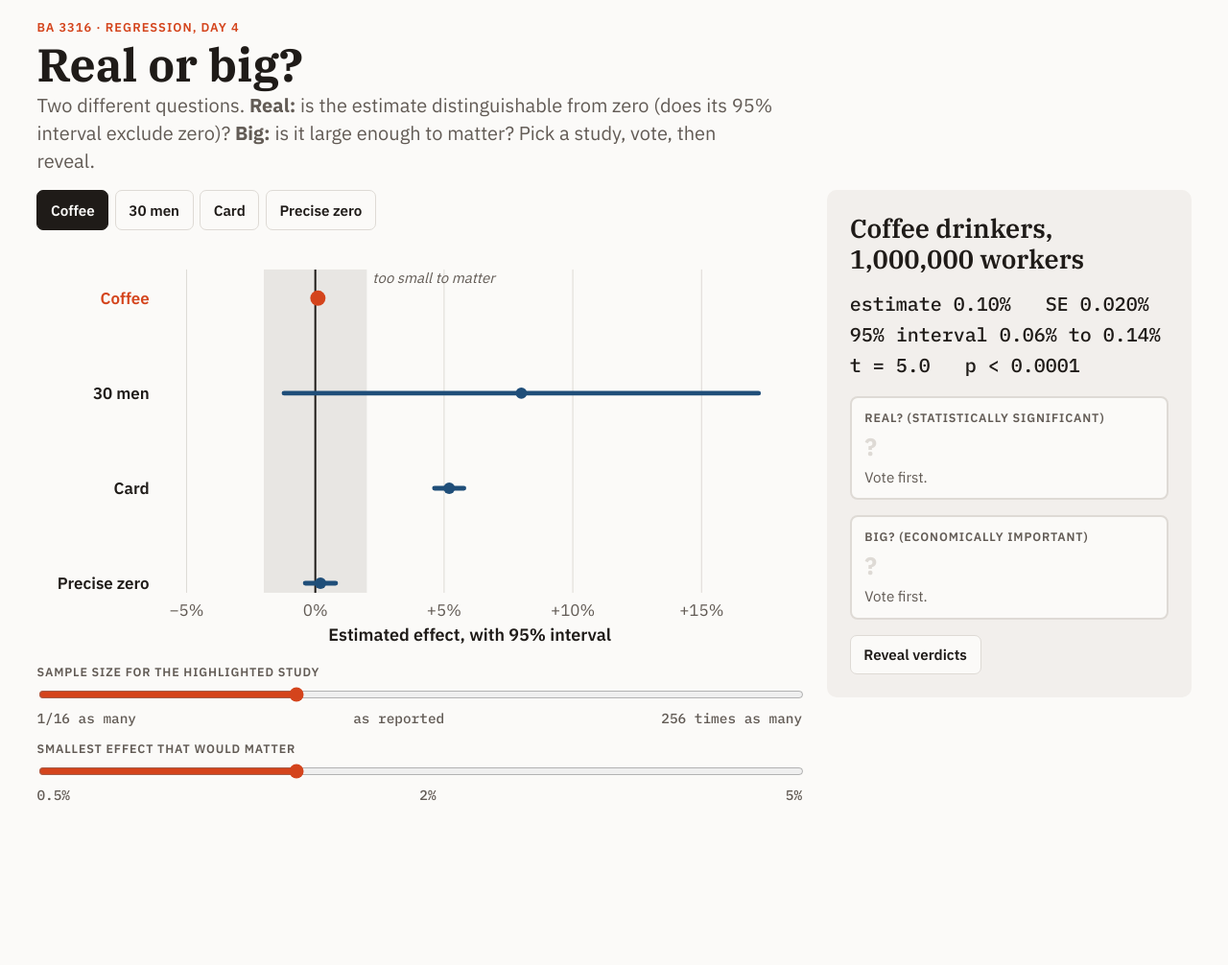
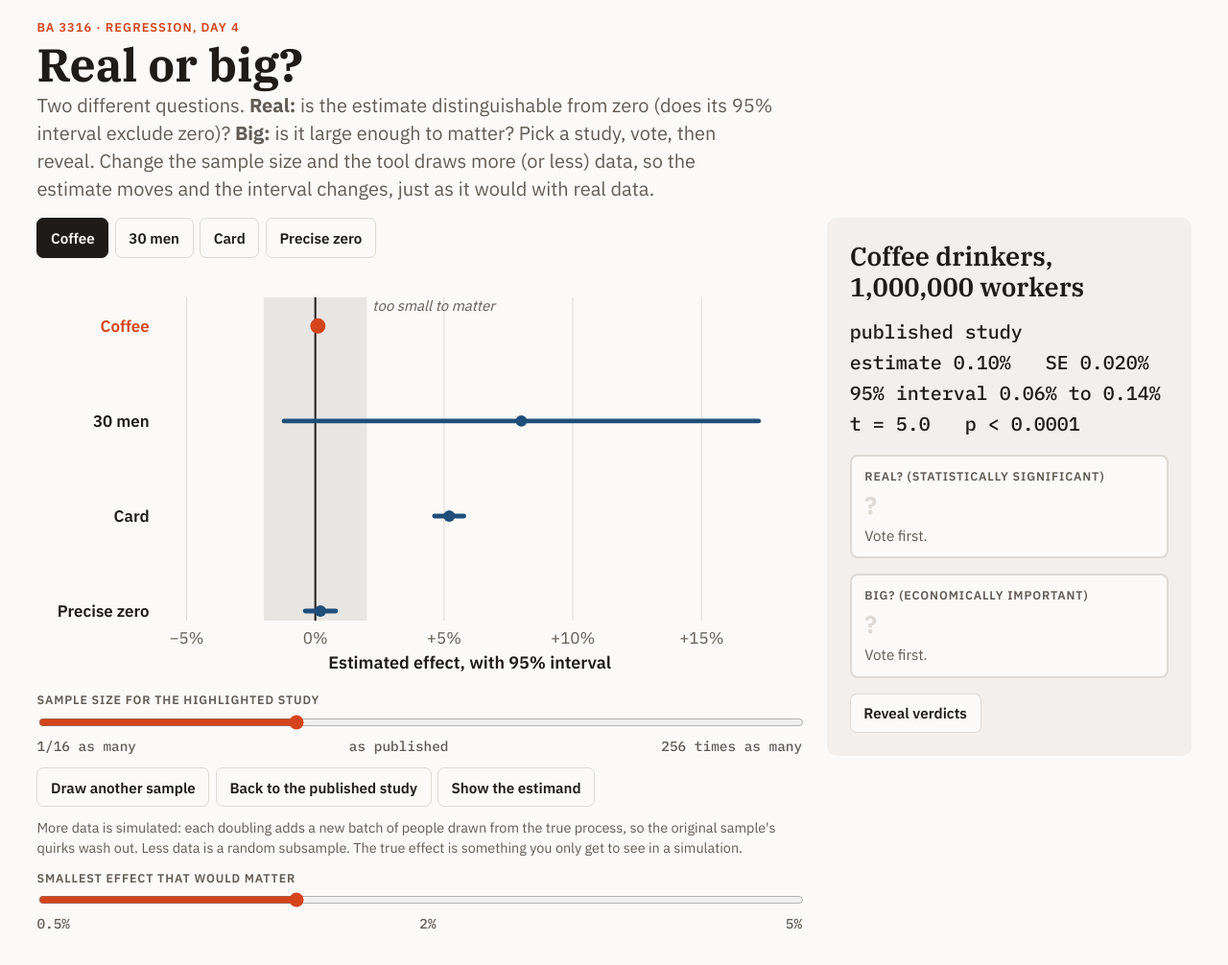
Before and after one commit to abbicormier/abbicormier.github.io, a Jekyll site: the page ba3316-fall2026/real-or-big/index.html, which Jekyll copies as it is, in a window 1280 px wide. Shown: the whole page at 96% size. Built offline with Jekyll 4.4.1, drawn with Linux system fonts in a browser that asks for light colours; before the commit the page ends 900 px from its top, so only the background shows below that.

Commit message:
Simulate new data in the Real or Big sample-size slider
The slider used to hold each estimate fixed and shrink only the standard
error. It now draws more (or less) data from a stated true effect, so the
estimate moves as the sample grows, the way it would with real data. Adds
Draw another sample, Back to the published study, and Show the estimand.

Co-Authored-By: Claude Opus 5.5 <noreply@anthropic.com>

```diff
--- a/ba3316-fall2026/real-or-big/index.html
+++ b/ba3316-fall2026/real-or-big/index.html
@@ -84,6 +84,9 @@ svg { width: 100%; height: auto; display: block; }
 .ci { stroke: var(--ci); stroke-width: 5; stroke-linecap: round; }
 .ci.sel { stroke: var(--sel); stroke-width: 7; }
 .est { fill: var(--ci); } .est.sel { fill: var(--sel); }
+.truth { stroke: var(--ink); stroke-width: 2.5; stroke-dasharray: 4 3; }
+.truth-label { fill: var(--muted); font-family: var(--font-body); font-size: 14px; font-style: italic; }
+.note { margin: 0; font-size: 0.9rem; color: var(--muted); }
 .row-label { fill: var(--ink); font-family: var(--font-body); font-size: 17px; font-weight: 600; }
 .row-label.sel { fill: var(--sel); }
 .hit { fill: transparent; cursor: pointer; }
@@ -94,7 +97,7 @@ svg { width: 100%; height: auto; display: block; }
   <header>
     <span class="eyebrow">BA 3316 · Regression, Day 4</span>
     <h1>Real or big?</h1>
-    <p class="lede">Two different questions. <b>Real:</b> is the estimate distinguishable from zero (does its 95% interval exclude zero)? <b>Big:</b> is it large enough to matter? Pick a study, vote, then reveal.</p>
+    <p class="lede">Two different questions. <b>Real:</b> is the estimate distinguishable from zero (does its 95% interval exclude zero)? <b>Big:</b> is it large enough to matter? Pick a study, vote, then reveal. Change the sample size and the tool draws more (or less) data, so the estimate moves and the interval changes, just as it would with real data.</p>
   </header>
 
   <section class="board">
@@ -104,8 +107,14 @@ svg { width: 100%; height: auto; display: block; }
       <div class="slider">
         <label class="label" for="nmult">Sample size for the highlighted study</label>
         <input type="range" id="nmult" min="-4" max="8" step="1" value="0">
-        <div class="slider-row"><span>1/16 as many</span><span id="nmult-val">as reported</span><span>256 times as many</span></div>
+        <div class="slider-row"><span>1/16 as many</span><span id="nmult-val">as published</span><span>256 times as many</span></div>
       </div>
+      <div class="row">
+        <button type="button" id="redraw">Draw another sample</button>
+        <button type="button" id="published">Back to the published study</button>
+        <button type="button" id="truth" aria-pressed="false">Show the estimand</button>
+      </div>
+      <p class="note">More data is simulated: each doubling adds a new batch of people drawn from the true process, so the original sample's quirks wash out. Less data is a random subsample. The true effect is something you only get to see in a simulation.</p>
       <div class="slider">
         <label class="label" for="thresh">Smallest effect that would matter</label>
         <input type="range" id="thresh" min="0.5" max="5" step="0.5" value="2">
@@ -137,14 +146,54 @@ svg { width: 100%; height: auto; display: block; }
   "use strict";
   var NS = "http://www.w3.org/2000/svg";
   var $ = function (id) { return document.getElementById(id); };
-  // Estimates and standard errors in percent.
+  // Published estimates and standard errors in percent. `truth` is the estimand the simulation draws
+  // new data from (both return-to-school studies share one); `seed` fixes each study's default draws.
   var STUDIES = [
-    { id: "coffee", short: "Coffee", name: "Coffee drinkers, 1,000,000 workers", b: 0.1, se: 0.02 },
-    { id: "small", short: "30 men", name: "Return to school, a study of 30 men", b: 8.0, se: 4.7 },
-    { id: "card", short: "Card", name: "Return to school, Card's 3,010 men", b: 5.2, se: 0.29 },
-    { id: "zero", short: "Precise zero", name: "Office plants and pay, 200,000 workers", b: 0.2, se: 0.3 }
+    { id: "coffee", short: "Coffee", name: "Coffee drinkers, 1,000,000 workers", b: 0.1, se: 0.02, truth: 0.1, seed: 11 },
+    { id: "small", short: "30 men", name: "Return to school, a study of 30 men", b: 8.0, se: 4.7, truth: 5.2, seed: 23 },
+    { id: "card", short: "Card", name: "Return to school, Card's 3,010 men", b: 5.2, se: 0.29, truth: 5.2, seed: 37 },
+    { id: "zero", short: "Precise zero", name: "Office plants and pay, 200,000 workers", b: 0.2, se: 0.3, truth: 0.0, seed: 41 }
   ];
-  var state = { sel: 0, reveal: false, mult: [0, 0, 0, 0] };
+  var KMIN = -4, KMAX = 8;
+  var state = { sel: 0, reveal: false, truth: false, mult: [0, 0, 0, 0], draw: [0, 0, 0, 0] };
+  var paths = {};
+
+  // Seeded random numbers, so a given slider position always shows the same sample.
+  function mulberry32(a) {
+    return function () {
+      a |= 0; a = a + 0x6D2B79F5 | 0;
+      var t = Math.imul(a ^ a >>> 15, 1 | a);
+      t = t + Math.imul(t ^ t >>> 7, 61 | t) ^ t;
+      return ((t ^ t >>> 14) >>> 0) / 4294967296;
+    };
+  }
+  function normals(rng) {
+    return function () {
+      var u = 0, v = 0;
+      while (u === 0) u = rng();
+      while (v === 0) v = rng();
+      return Math.sqrt(-2 * Math.log(u)) * Math.cos(2 * Math.PI * v);
+    };
+  }
+  // The estimate at each sample size, for one draw of one study.
+  //   k = 0: the published estimate (draw 0) or a fresh sample of the same size (later draws).
+  //   k > 0: each doubling adds a batch as big as the data so far, drawn from the true process,
+  //          and the pooled estimate averages the two halves.
+  //   k < 0: a random subsample; halving adds noise with variance se_k^2 - se_(k+1)^2.
+  function path(k) {
+    var key = k + ":" + state.draw[k];
+    if (paths[key]) return paths[key];
+    var s = STUDIES[k], z = normals(mulberry32(s.seed * 1009 + state.draw[k] * 7919)), b = {};
+    b[0] = state.draw[k] === 0 ? s.b : s.truth + s.se * z();
+    for (var j = 1; j <= KMAX; j++) {
+      var batch = s.truth + (s.se / Math.sqrt(Math.pow(2, j - 1))) * z();
+      b[j] = (b[j - 1] + batch) / 2;
+    }
+    for (var i = -1; i >= KMIN; i--) b[i] = b[i + 1] + s.se * Math.sqrt(Math.pow(2, -i - 1)) * z();
+    paths[key] = b;
+    return b;
+  }
+  function est(k) { return path(k)[state.mult[k]]; }
   var W = 800, H = 430, M = { l: 130, r: 24, t: 30, b: 62 }, XR = [-6, 18];
   function sx(v) { return M.l + (v - XR[0]) / (XR[1] - XR[0]) * (W - M.l - M.r); }
   function rowY(k) { return M.t + 30 + k * ((H - M.t - M.b - 40) / (STUDIES.length - 1)); }
@@ -194,19 +244,30 @@ svg { width: 100%; height: auto; display: block; }
     STUDIES.forEach(function (s, k) {
       var j = judge(k), y = rowY(k), cls = k === state.sel ? " sel" : "";
       var lo = Math.max(j.lo, XR[0]), hi = Math.min(j.hi, XR[1]);
+      if (state.truth) {
+        el("line", { x1: sx(s.truth), x2: sx(s.truth), y1: y - 18, y2: y + 18, "class": "truth" }, svg);
+        if (k === state.sel) el("text", { x: sx(s.truth) + 6, y: y - 22, "class": "truth-label" }, svg, "true effect");
+      }
       el("line", { x1: sx(lo), x2: sx(hi), y1: y, y2: y, "class": "ci" + cls }, svg);
-      el("circle", { cx: sx(s.b), cy: y, r: k === state.sel ? 8 : 6, "class": "est" + cls }, svg);
+      el("circle", { cx: sx(clampX(j.b)), cy: y, r: k === state.sel ? 8 : 6, "class": "est" + cls }, svg);
       el("text", { x: M.l - 12, y: y + 6, "text-anchor": "end", "class": "row-label" + cls }, svg, s.short);
       var hit = el("rect", { x: 0, y: y - 22, width: W, height: 44, "class": "hit" }, svg);
       hit.addEventListener("click", function () { state.sel = k; state.reveal = false; render(); });
     });
-    var s = STUDIES[state.sel], j = judge(state.sel), m = state.mult[state.sel];
+    var s = STUDIES[state.sel], j = judge(state.sel), m = state.mult[state.sel], d = state.draw[state.sel];
+    var published = m === 0 && d === 0;
     $("nmult").value = m;
-    $("nmult-val").textContent = m === 0 ? "as reported" : (m > 0 ? Math.pow(2, m) + " times as many" : "1/" + Math.pow(2, -m) + " as many");
+    $("nmult-val").textContent = m === 0 ? (d === 0 ? "as published" : "same size, new sample")
+      : (m > 0 ? Math.pow(2, m) + " times as many" : "1/" + Math.pow(2, -m) + " as many");
     $("thresh-val").textContent = th + "%";
     $("s-name").textContent = s.name;
-    $("s-nums").innerHTML = "estimate " + fmt(s.b, s.b < 1 ? 2 : 1) + " &nbsp; SE " + fmt(j.se, j.se < 0.1 ? 3 : 2) +
-      "<br>95% interval " + fmt(j.lo, 2) + " to " + fmt(j.hi, 2) + "<br>t = " + j.t.toFixed(1) + " &nbsp; p " + (pfmt(j.p).charAt(0) === "<" ? "" : "= ") + pfmt(j.p);
+    $("s-nums").innerHTML = (published ? "published study" : "simulated sample" + (d > 0 ? " (draw " + (d + 1) + ")" : "")) +
+      "<br>estimate " + fmt(j.b, Math.abs(j.b) < 1 ? 2 : 1) + " &nbsp; SE " + fmt(j.se, j.se < 0.1 ? 3 : 2) +
+      "<br>95% interval " + fmt(j.lo, 2) + " to " + fmt(j.hi, 2) + "<br>t = " + j.t.toFixed(1) + " &nbsp; p " + (pfmt(j.p).charAt(0) === "<" ? "" : "= ") + pfmt(j.p) +
+      (state.truth ? "<br>true effect (simulation only) " + fmt(s.truth, Math.abs(s.truth) < 1 ? 2 : 1) : "");
+    $("published").disabled = d === 0 && m === 0;
+    $("truth").setAttribute("aria-pressed", String(state.truth));
+    $("truth").textContent = state.truth ? "Hide the estimand" : "Show the estimand";
     var r = state.reveal;
     $("box-real").className = "verdict" + (r ? "" : " hidden-v");
     $("box-big").className = "verdict" + (r ? "" : " hidden-v");
@@ -225,6 +286,9 @@ svg { width: 100%; height: auto; display: block; }
   }
   $("reveal").addEventListener("click", function () { state.reveal = !state.reveal; render(); });
   $("nmult").addEventListener("input", function () { state.mult[state.sel] = +$("nmult").value; render(); });
+  $("redraw").addEventListener("click", function () { state.draw[state.sel] += 1; render(); });
+  $("published").addEventListener("click", function () { state.draw[state.sel] = 0; state.mult[state.sel] = 0; render(); });
+  $("truth").addEventListener("click", function () { state.truth = !state.truth; render(); });
   $("thresh").addEventListener("input", render);
   render();
 })();
```
Also changed, not shown: other parts of ba3316-fall2026/real-or-big/index.html (+3 -2 lines).
